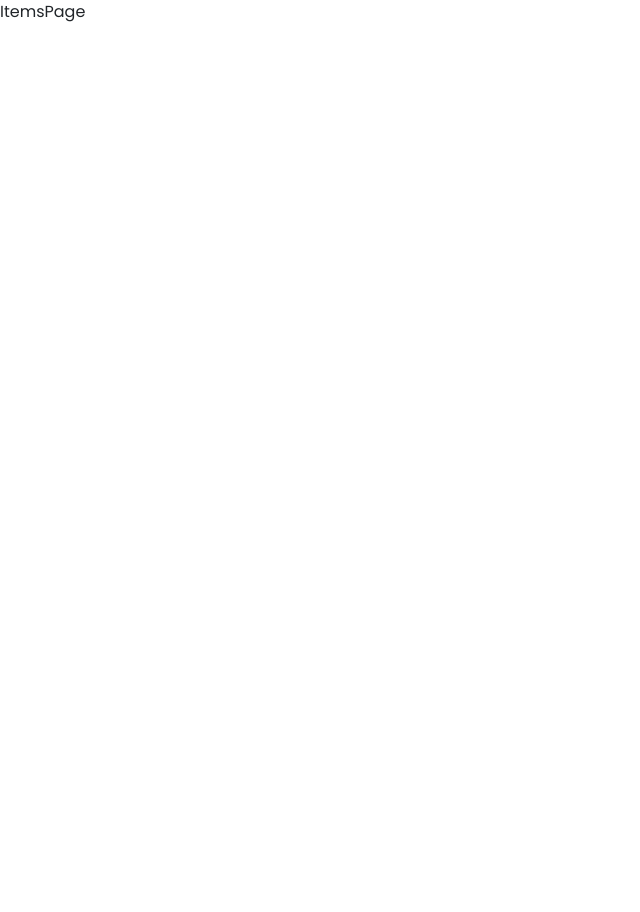
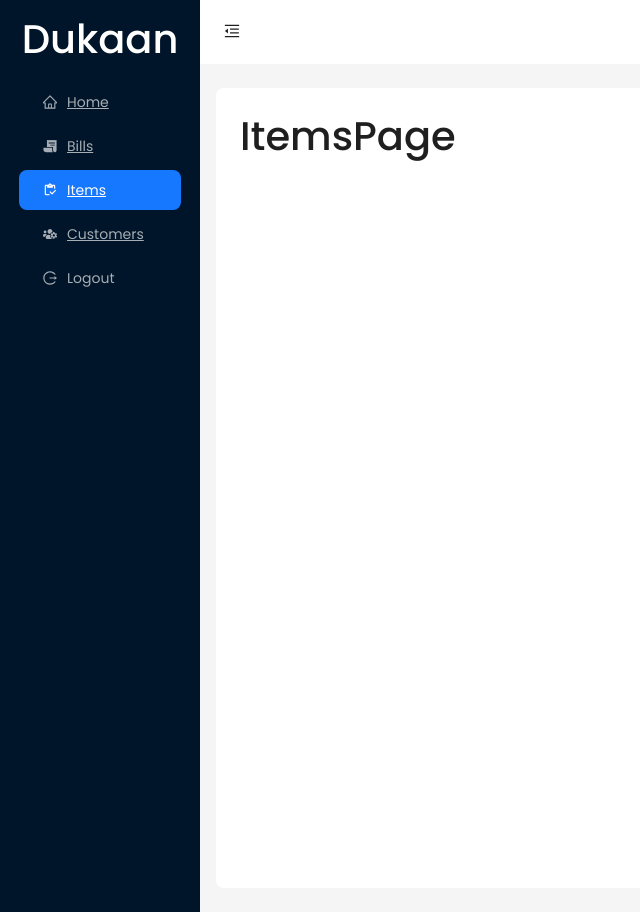
Before and after one commit to aliyanwhiz/Dukaan, a React (Vite) app in the folder client/: page /items in a window 1280 px wide. Shown: the whole page, without its empty margins (0-640 px from the left). Before the commit the page ends 800 px from the top, so only its background shows below. Built offline with nearby package versions, Linux system fonts and the light colour scheme.

Commit message:
updated Dukaan POS

```diff
--- a/client/package.json
+++ b/client/package.json
@@ -1,4 +1,5 @@
 {
+  "proxy": "http://localhost:5000",
   "name": "client",
   "private": true,
   "version": "0.0.0",
--- a/client/src/components/DefaultLayout.tsx
+++ b/client/src/components/DefaultLayout.tsx
@@ -3,11 +3,12 @@ import React, { useState } from 'react';
 import {
   MenuFoldOutlined,
   MenuUnfoldOutlined,
-  UserOutlined,
+  HomeOutlined,
   LogoutOutlined
 } from '@ant-design/icons';
+
 import { FaUsersCog } from "react-icons/fa";
-import {MdOutlineInventory } from "react-icons/md";
+import { MdOutlineInventory } from "react-icons/md";
 import { IoReceiptSharp } from "react-icons/io5";
 import { GiRolledCloth } from "react-icons/gi";
 import { Button, Layout, Menu, theme } from 'antd';
@@ -15,7 +16,11 @@ import { Link } from 'react-router-dom';
 
 const { Header, Sider, Content } = Layout;
 
-const DefaultLayout:React.FC = () => {
+interface Props {
+    children: React.ReactNode;
+}
+
+const DefaultLayout: React.FC<Props> = ({ children }) => {
   const [collapsed, setCollapsed] = useState(false);
   const {
     token: { colorBgContainer, borderRadiusLG },
@@ -25,8 +30,8 @@ const DefaultLayout:React.FC = () => {
     <Layout>
       <Sider trigger={null} collapsible collapsed={collapsed}>
         <div className="demo-logo-vertical" >
-        <div className='logo' >
-          {collapsed ? <GiRolledCloth  color='fff' size={30} /> : <h1 className='logotext'>Dukaan</h1>}
+          <div className='logo' >
+            {collapsed ? <GiRolledCloth  color='fff' size={30} /> : <h1 className='logotext'>Dukaan</h1>}
           </div>
         </div>
         <Menu
@@ -38,7 +43,7 @@ const DefaultLayout:React.FC = () => {
           mode="inline"
           defaultSelectedKeys={[window.location.pathname]}
         >
-          <Menu.Item key='/' icon={<UserOutlined />}>
+          <Menu.Item key='/' icon={<HomeOutlined />}>
               <Link to="/">Home</Link>
           </Menu.Item>
           <Menu.Item key='/bills' icon={<IoReceiptSharp />}>
@@ -51,7 +56,7 @@ const DefaultLayout:React.FC = () => {
               <Link to="/customers">Customers</Link>
           </Menu.Item>
           <Menu.Item key='/logout' icon={<LogoutOutlined />}>
-              Customers
+              Logout
           </Menu.Item>
         </Menu>
       </Sider>
@@ -77,7 +82,7 @@ const DefaultLayout:React.FC = () => {
             borderRadius: borderRadiusLG,
           }}
         >
-          <h1>Content</h1>
+          {children}
         </Content>
       </Layout>
     </Layout>
--- a/client/src/pages/HomePage.tsx
+++ b/client/src/pages/HomePage.tsx
@@ -1,10 +1,28 @@
-import React from 'react'
+import React, {useEffect, useState} from 'react'
 import DefaultLayout from '../components/DefaultLayout'
+import axios from 'axios'
+
 
 const HomePage:React.FC = () => {
+
+  const [allData, setallData] = useState([]);
+  useEffect(() => {
+    const getAllData = async () => {
+      try {
+        const { data } = await axios.get("/api/items/get-item");
+        setallData(data);
+        console.log(data);
+      } catch (error) {
+        console.log(error,allData);
+      }
+    };
+
+    getAllData();
+  });
+
   return (
     <DefaultLayout>
-
+      <h1>Homepage</h1>
     </DefaultLayout>
   )
 }
--- a/client/src/pages/ItemsPage.tsx
+++ b/client/src/pages/ItemsPage.tsx
@@ -1,8 +1,11 @@
 import React from 'react'
+import DefaultLayout from '../components/DefaultLayout'
 
 const ItemsPage:React.FC = () => {
   return (
-    <div>ItemsPage</div>
+    <DefaultLayout>
+      <h1>ItemsPage</h1>
+    </DefaultLayout>
   )
 }
 
--- a/package.json
+++ b/package.json
@@ -6,12 +6,15 @@
   "scripts": {
     "start": "node server.js",
     "server": "nodemon server.js",
+    "client": "npm run dev --prefix client",
+    "dev": "concurrently \"npm run server\" \"npm run client\"",
     "seed": "node seeder.js"
   },
   "author": "Aliyan Ahmed",
   "license": "MIT",
   "dependencies": {
     "body-parser": "^1.20.2",
+    "concurrently": "^8.2.2",
     "cors": "^2.8.5",
     "dotenv": "^16.4.5",
     "express": "^4.19.2",
```
Also changed, not shown: 1 other file (tests, documents, lock files or other folders).
